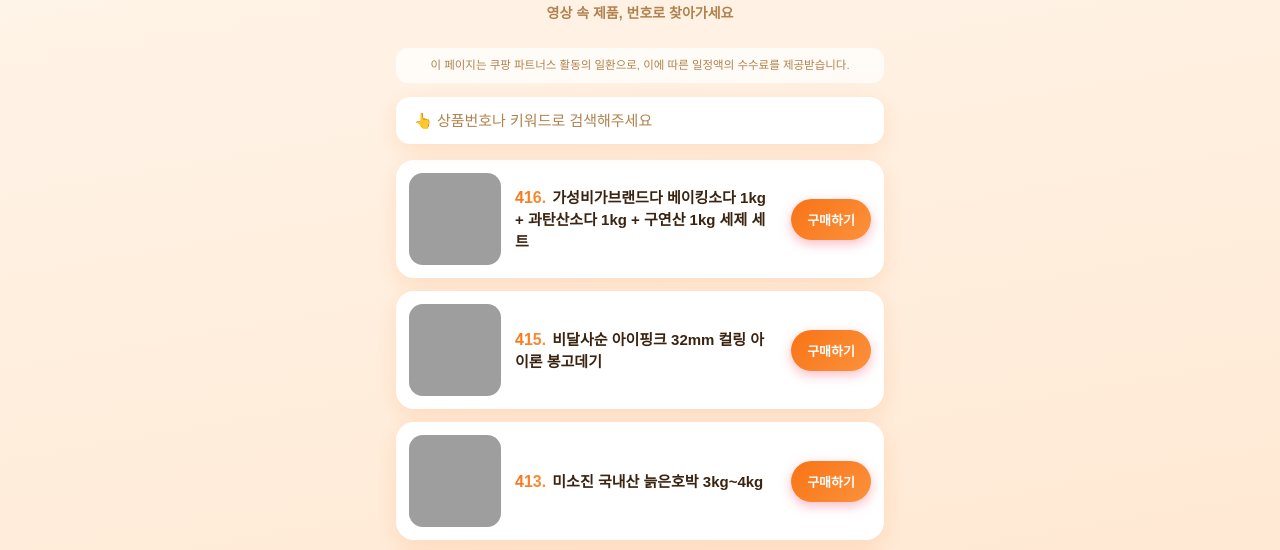
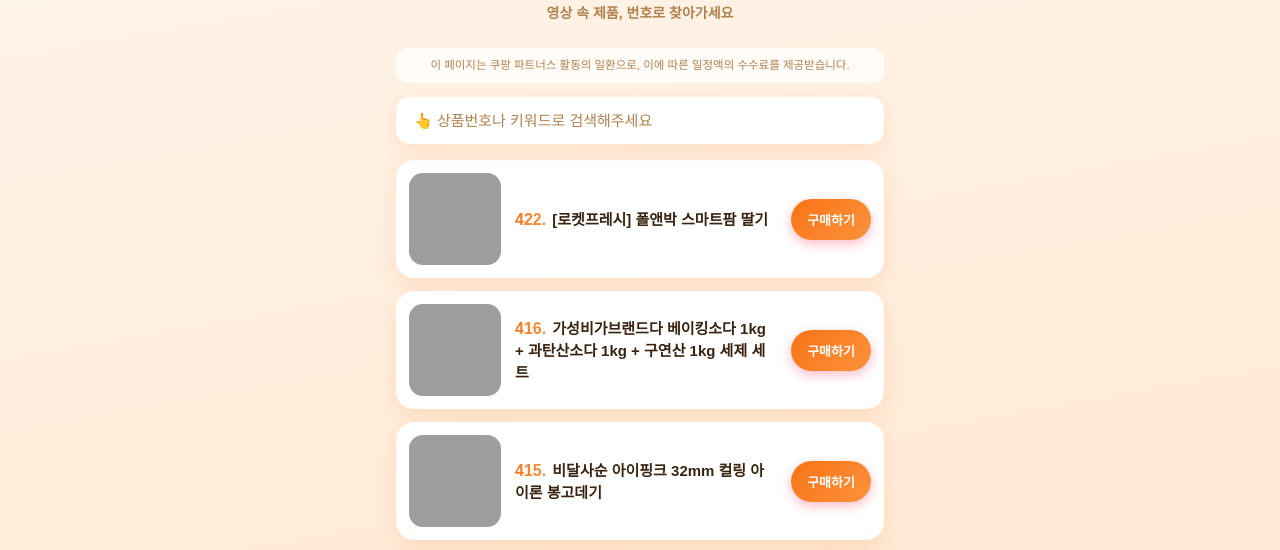
Before and after one commit to shop1649/onshopping, a plain HTML site: page index.html in a window 1280 px wide. Shown: the part 184-734 px from the top of the page. Drawn offline with Linux system fonts and the light colour scheme; grey boxes are pictures that could not be loaded.

Commit message:
상품 갱신 2026-11-18 11:12

```diff
--- a/index.html
+++ b/index.html
@@ -72,6 +72,11 @@ footer{margin-top:28px;text-align:center;font-size:11px;color:var(--sub);line-he
 <div class="notice">이 페이지는 쿠팡 파트너스 활동의 일환으로, 이에 따른 일정액의 수수료를 제공받습니다.</div>
 <input class="search" id="q" type="search" placeholder="👆 상품번호나 키워드로 검색해주세요"
  oninput="for(const c of document.querySelectorAll('.card'))c.style.display=c.dataset.k.includes(this.value.trim().toLowerCase())?'':'none'">
+<a class="card" data-k="422 [로켓프레시] 폴앤박 스마트팜 딸기" href="https://link.coupang.com/re/AFFSDP?lptag=AF6252943&amp;pageKey=8921485411&amp;itemId=26070884713&amp;vendorItemId=93051954102&amp;traceid=V0-153-8b0baf17f0090123&amp;clickBeacon=79e97350-e2d5-11f1-ab05-2af9be8c95f6%7E3&amp;requestid=20261118072312613167590949&amp;token=31850C%7CMIXED&amp;pt=1&amp;slot=1" target="_blank" rel="noopener sponsored">
+  <img class="thumb" src="img/422-66160091.jpg" alt="" loading="lazy">
+  <div class="info"><div class="name"><span class="no">422.</span> [로켓프레시] 폴앤박 스마트팜 딸기</div></div>
+  <span class="btn">구매하기</span>
+</a>
 <a class="card" data-k="416 가성비가브랜드다 베이킹소다 1kg + 과탄산소다 1kg + 구연산 1kg 세제 세트" href="https://link.coupang.com/re/AFFSDP?lptag=AF6252943&amp;pageKey=8984826960&amp;itemId=18064994618&amp;vendorItemId=95423592202&amp;traceid=V0-153-f58e9e9843372bbe&amp;clickBeacon=46ecda00-e140-11f1-ae68-3d4c3f0e1ea7%7E3&amp;requestid=20261116070240897314712126&amp;token=31850C%7CMIXED&amp;pt=1&amp;slot=5" target="_blank" rel="noopener sponsored">
   <img class="thumb" src="img/416-7af64b5a.jpg" alt="" loading="lazy">
   <div class="info"><div class="name"><span class="no">416.</span> 가성비가브랜드다 베이킹소다 1kg + 과탄산소다 1kg + 구연산 1kg 세제 세트</div></div>
```
